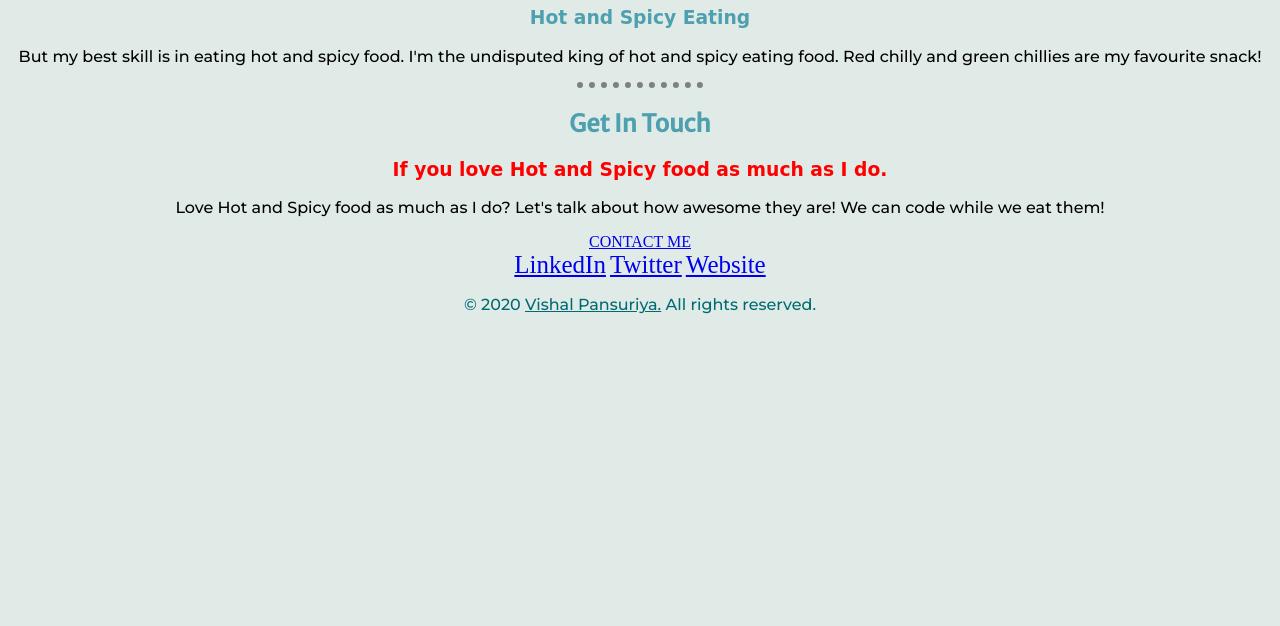
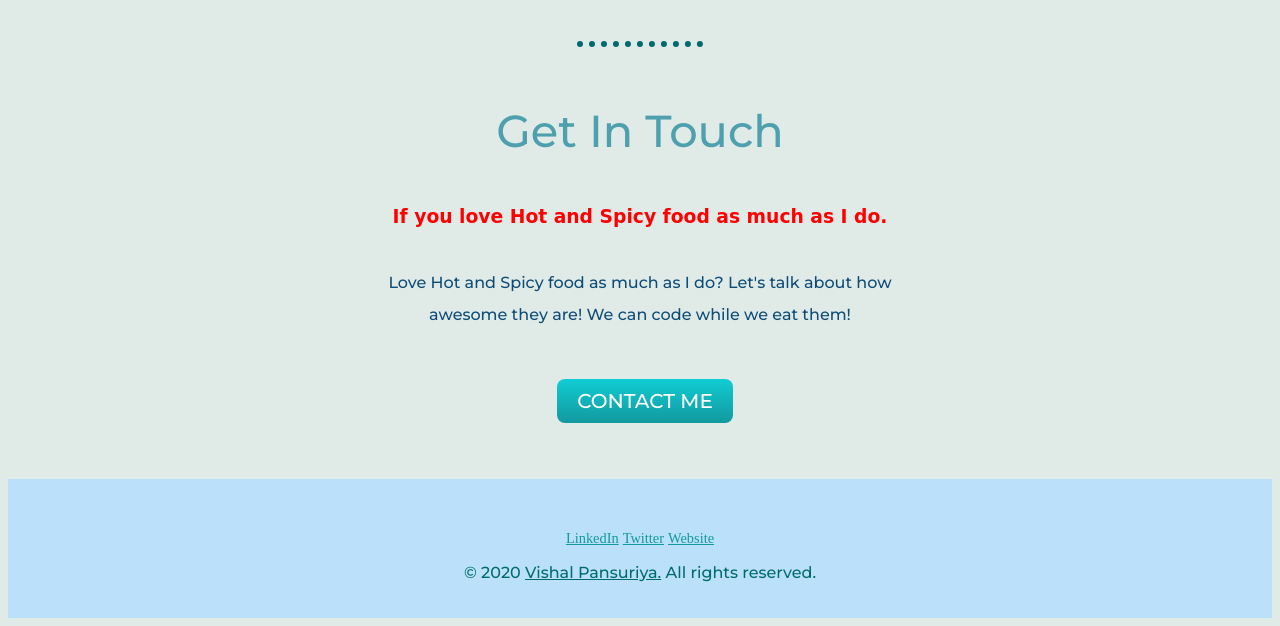
Before and after one commit to VishalP130821/new_cv, a PHP site: page / in a window 1280 px wide. Shown: the part 1990-2616 px from the top of the page. Before the commit the page ends 2304 px from the top, so only its background shows below. Run offline with PHP 8.4, Linux system fonts and the light colour scheme; some web fonts are replaced.

Commit message:
Update styles.css

```diff
--- a/styles.css
+++ b/styles.css
@@ -1,90 +1,158 @@
-body{
-  background-color: #E0EBE8;
+body {
+  background-color: #e0ebe8;
   text-align: center;
 }
 
-h1{
-  font-size: 90px;
+h1 {
+  font-size: 5.625rem;
   font-family: 'Sacramento', cursive;
   width: 40%;
-  margin: 0 auto 0 auto;
-  color: #45b29a;
+  margin: 70px auto 0 auto;
+  color: #66BFBF;
+  line-height: 1.5;
 }
-h2{
+
+h2 {
   color: #4ea0ae;
   font-family: 'Merriweather Sans', sans-serif;
 }
 
-h3{
-  color: #4ea0ae;
+h3 {
+  color: #11999E;
   font-family: 'Merienda One', cursive;
 }
 
-.A_programmer{
-  font-weight: bold;
+.A_programmer {
+  font-weight: normal;
   font-family: papyrus;
-  font-size: 30px;
-  color: #45b29a;
+  font-size: 2.5rem;
+  color: #66BFBF;
 }
 
-.top-container{
-  background-color: #cbeaed;
+.top-container {
+  background-color: #E4F9F5;
   position: relative;
   padding-top: 100px;
+  margin: 0;
 }
 
-.top-cloud{
+.top-cloud {
   margin-top: 20px;
   position: absolute;
   right: 106px;
   top: 50px;
 }
 
-
-.bottom-cloud{
+.bottom-cloud {
   position: absolute;
   left: 128px;
   bottom: 300px;
 }
 
-.copyright-info{
+.copyright-info {
   color: #006a71;
 }
-a:hover{
-  color: orange;
+
+a:hover {
+  color: #cdb30c;
 }
 
-.my-image{
+.my-image {
   padding-top: 40px;
   width: 200px;
   height: 200px;
 }
-.skill-image2{
+
+.skill-row{
+  width: 50%;
+  margin: 70px auto 70px auto;
+  text-align: left;
+  line-height: 2;
+}
+
+
+
+.skill-image {
   width: 180px;
   height: 180px;
+  float: right;
+  margin-left: 30px;
 }
 
-.skill-image1{
+.skill-image1 {
   width: 180px;
   height: 180px;
+  float: left;
+  margin-right: 30px;
 }
 
-.footer-link{
-  font-size: 25px;
+
+.skill-image2 {
+  width: 180px;
+  height: 180px;
+  float: right;
+  margin-left: 30px;
 }
 
-.red-hot{
+.footer-link {
+  font-size: 90%;
+  color: #11999E;
+}
+
+.red-hot {
   color: red;
 }
 
-hr{
+.contact-me{
+  margin: auto auto 28px auto;
+}
+
+.btn{
+  display: inline-block;
+  background-image: linear-gradient(to bottom, #11cdd4, #11999e);
+  border-radius: 8px;
+  font-family: 'Montserrat', sans-serif;
+  color: #ffffff;
+  font-size: 20px;
+  padding: 10px 20px 10px 20px;
+  text-decoration: none;
+  background-color: blue;
+  margin: 28px auto 28px 10px;
+}
+
+.btn:hover {
+  background: #30e3cb;
+  color: #900d0d;
+}
+
+hr {
   border-style: none;
   border-top-style: dotted;
-  border-color: grey;
+  border-color: #006a71;
   border-width: 6px;
   width: 10%;
 }
 
-p{
+p {
   font-family: 'Montserrat', sans-serif;
 }
+
+.bottom-container {
+  background-color: #bbe1fa;
+  padding: 50px 0 20px;
+}
+
+.get-in-touch{
+      font-family: 'Montserrat', sans-serif;
+      font-size: 2.8rem;
+      font-weight: normal;
+      padding-top: 20px;
+      padding-bottom: 10px;
+}
+
+.get-in-touch-description{
+  color: #0f4c75;
+  width: 40%;
+  margin: 40px auto 20px;
+  line-height: 2;
+}
```
